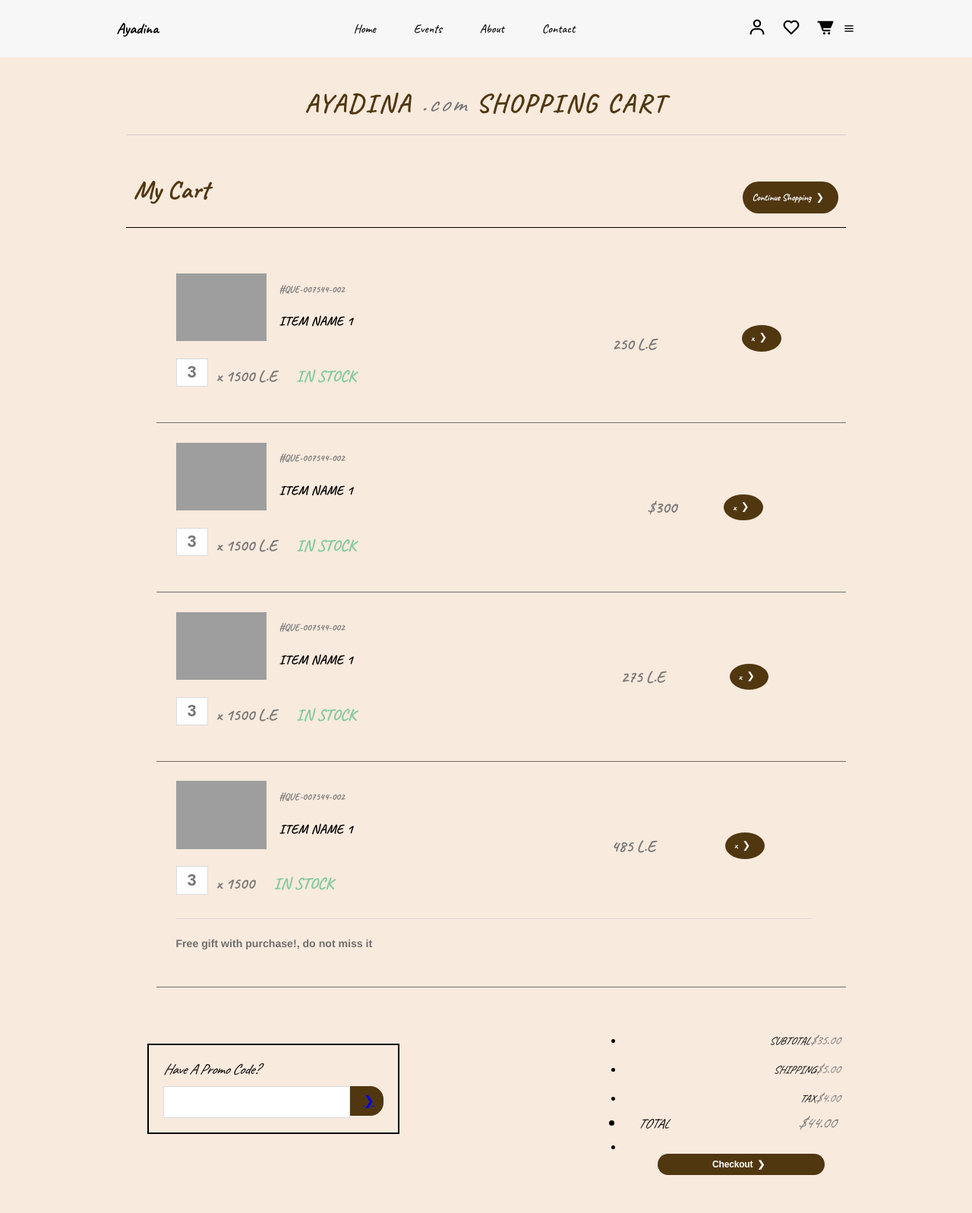
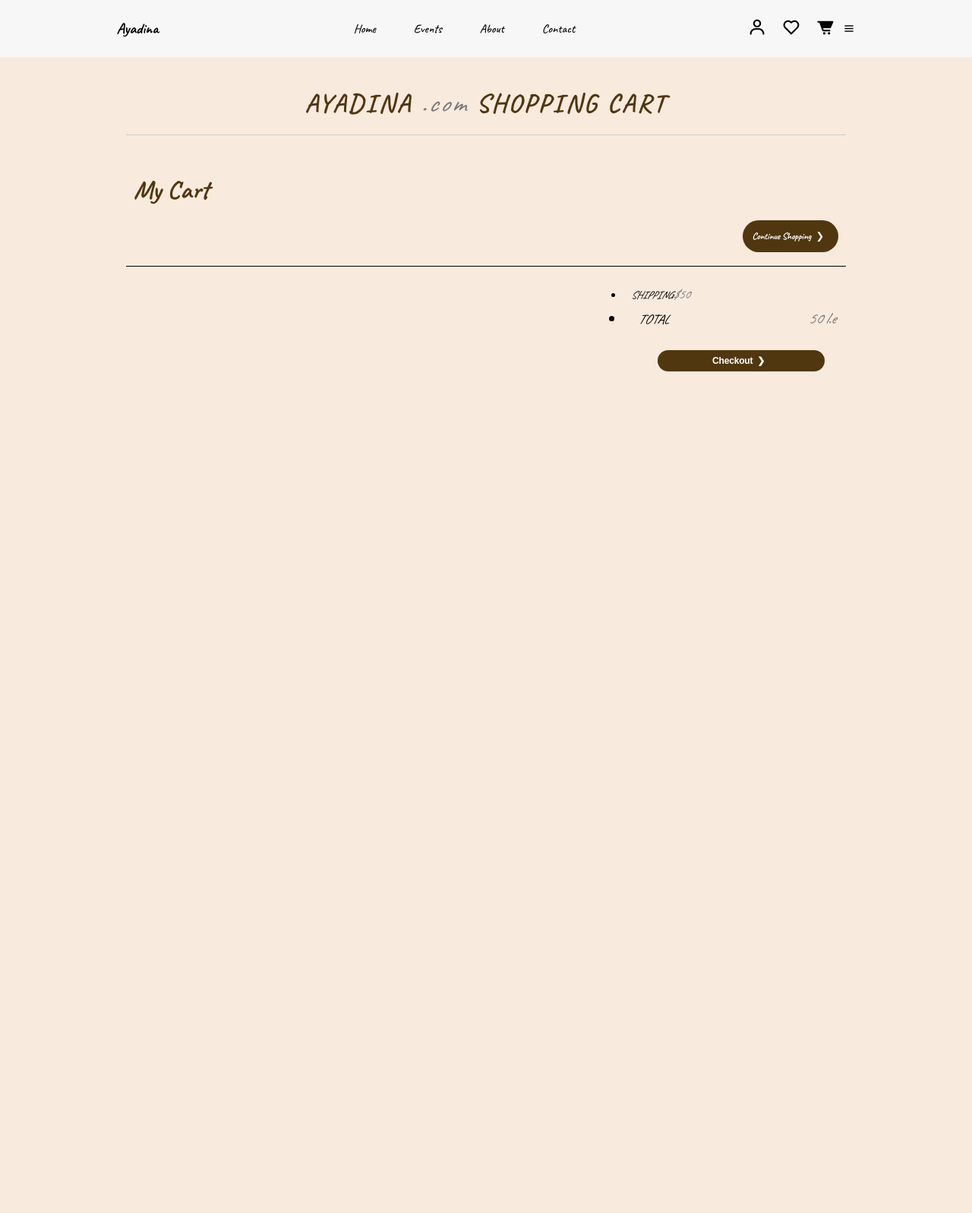
Before and after one commit to Salsapil/Ayadena, a Python web app: template templates/cart.html in a window 1280 px wide. Shown: the whole page at 76% size. After the commit the page ends 489 px from the top, so only its background shows below. Run offline with Jinja, Linux system fonts and the light colour scheme; the template is opened without the code that fills it: most values are stand-ins (such as "Sample title", 1, 10 or a date in 2020); some libraries are stand-ins or nearby versions; grey boxes are pictures that could not be loaded.

Commit message:
add to cart done with total price

```diff
--- a/templates/cart.html
+++ b/templates/cart.html
@@ -1,5 +1,6 @@
 <!DOCTYPE html>
 <html lang="en">
+
 <head>
   <meta charset="UTF-8">
   <meta name="viewport" content="width=device-width, initial-scale=1.0">
@@ -7,11 +8,14 @@
   <link rel="stylesheet" href="{{url_for('static', filename='cart.css')}}">
   <link rel="preconnect" href="https://fonts.googleapis.com">
   <link rel="preconnect" href="https://fonts.gstatic.com" crossorigin>
-    <link href="https://fonts.googleapis.com/css2?family=Caveat:wght@400..700&family=Pacifico&display=swap" rel="stylesheet">
-    <link href="https://fonts.googleapis.com/css2?family=PT+Serif:ital,wght@0,400;0,700;1,400;1,700&display=swap" rel="stylesheet">
+  <link href="https://fonts.googleapis.com/css2?family=Caveat:wght@400..700&family=Pacifico&display=swap"
+    rel="stylesheet">
+  <link href="https://fonts.googleapis.com/css2?family=PT+Serif:ital,wght@0,400;0,700;1,400;1,700&display=swap"
+    rel="stylesheet">
   <link rel="stylesheet" href="https://unpkg.com/boxicons@latest/css/boxicons.min.css">
   <script src="https://code.jquery.com/jquery-3.2.1.min.js"></script>
 </head>
+
 <body>
   <header>
     <a href="#" class="logo">Ayadina</a>
@@ -34,114 +38,86 @@
     <h1 class="projTitle">Ayadina <span>.com</span> Shopping Cart</h1>
     <div class="heading-cf">
       <h1>My Cart</h1>
-      <a href="#" class="continue" >Continue Shopping</a>
+      <div class="cart">
+        <ul class="cartWrap" id="list">
+        </ul>
       </div>
-    <div class="cart">
-      <ul class="cartWrap">
-        <li class="items">
+      <a href="#" class="continue">Continue Shopping</a>
+    </div>
+    <div class="subtotal">
+      <ul>
+        <li class="totalRow" style="text-align: left;"><span class="label">Shipping</span><span class="value">$50</span></li>
+        <li class="totalRowfinal"><span class="label">Total</span><span class="value" id="totalPrice"></span></li>
+        <li class="totalRow" style="list-style-type: none;"><a href="#" class="btn-continue">Checkout</a></li>
+      </ul>
+    </div>
+  </div>
+  <script>
+    $(document).ready(() => {
+      let orders = {{ order | tojson
+    }};
+    let totalPrice = 0;
+
+    function calculateTotalPrice() {
+      totalPrice = 0;
+      orders.forEach(product => {
+        totalPrice += parseFloat(product.price);
+      });
+      totalPrice += 50;
+      $("#totalPrice").text(`${totalPrice} L.E`);
+    }
+    console.log(orders);
+
+    orders.forEach(product => {
+      $("#list").append(
+        `
+                <li class="items" data-product-id="${product.product_id}">
                     <div class="infoWrap">
                         <div class="cartSection">
-          <img src="img/w9.webp" alt="" class="itemImg" />
-            <p class="itemNumber">#QUE-007544-002</p>
-            <h3>Item Name 1</h3>
-             <p> <input type="text"  class="qty" placeholder="3"/> x 1500 L.E</p>
-            <p class="stockStatus"> In Stock</p>
+                            <img src="${product.image}" alt="" class="itemImg" />
+                            <p class="itemNumber">#QUE-${product.product_id}</p>
+                            <h3>${product.name}</h3>
+                            <h4>${product.description}</h4>
                         </div>
                         <div class="prodTotal-cartSection">
-            <p id="p1">250 L.E</p>
+                            <p id="p1">${product.price} L.E</p>
                         </div>
                         <div class="cartSection removeWrap">
                             <a href="#" class="remove">x</a>
                         </div>
                     </div>
                 </li>
-        <li class="items">
+                `
+      );
+    });
+    calculateTotalPrice();
+    $(".remove").on('click', function (e) {
+      let product_id = $(this).closest('li').data('product-id');
+      console.log('Removing product with ID:', product_id);
 
-         <div class="infoWrap">
-          <div class="cartSection">
+      $.ajax({
+        headers: {
+          'Accept': 'application/json',
+          'Content-Type': 'application/json'
+        },
+        url: '/remove_from_cart',
+        type: 'DELETE',
+        contentType: 'application/json',
+        data: JSON.stringify({ product_id: product_id }),
+        success: function (response) {
+          console.log(response);
 
-          <img src="img/n16.jpg" alt="" class="itemImg" />
-            <p class="itemNumber">#QUE-007544-002</p>
-            <h3>Item Name 1</h3>
+          orders = orders.filter(product => product.product_id !== product_id);
+          console.log('Updated Orders:', orders);
 
-             <p> <input type="text"  class="qty" placeholder="3"/> x 1500 L.E</p>
-
-            <p class="stockStatus"> In Stock</p>
-          </div>
-
-
-          <div class="prodTotal cartSection">
-            <p>$300</p>
-          </div>
-                <div class="cartSection removeWrap">
-             <a href="#" class="remove">x</a>
-          </div>
-        </div>
-        </li>
-
-              <li class="items">
-               <div class="infoWrap">
-          <div class="cartSection">
-
-          <img src="img/n25.jpg" alt="" class="itemImg" />
-            <p class="itemNumber">#QUE-007544-002</p>
-            <h3>Item Name 1</h3>
-
-             <p> <input type="text"  class="qty" placeholder="3"/> x 1500 L.E</p>
-
-            <p class="stockStatus"> in Stock</p>
-          </div>
-
-
-          <div class="prodTotal cartSection">
-            <p>275 L.E</p>
-          </div>
-                      <div class="cartSection removeWrap">
-             <a href="#" class="remove">x</a>
-          </div>
-                </div>
-        </li>
-        <li class="items">
-         <div class="infoWrap">
-          <div class="cartSection info">
-
-          <img src="img/n7.jpg" alt="" class="itemImg" />
-            <p class="itemNumber">#QUE-007544-002</p>
-            <h3>Item Name 1</h3>
-
-            <p> <input type="text"  class="qty" placeholder="3"/> x 1500</p>
-
-            <p class="stockStatus"> In Stock</p>
-
-          </div>
-
-
-          <div class="prodTotal cartSection">
-            <p>485 L.E</p>
-          </div>
-
-              <div class="cartSection removeWrap">
-             <a href="#" class="remove">x</a>
-          </div>
-           </div>
-           <div class="special"><div class="specialContent"> <h5>Free gift with purchase!, do not miss it </h5></div>
-        </li>
-      </ul>
-    </div>
-    <div class="promoCode"><label for="promo" id="promo">Have A Promo Code?</label><input type="text" name="promo" placholder="Enter Code" />
-    <a href="#" class="btn"></a></div>
-
-    <div class="subtotal">
-      <ul>
-        <li class="totalRow"><span class="label">Subtotal</span><span class="value">$35.00</span></li>
-
-            <li class="totalRow"><span class="label">Shipping</span><span class="value">$5.00</span></li>
-
-              <li class="totalRow"><span class="label">Tax</span><span class="value">$4.00</span></li>
-              <li class="totalRowfinal"><span class="label">Total</span><span class="value">$44.00</span></li>
-        <li class="totalRow"><a href="#" class="btn-continue">Checkout</a></li>
-      </ul>
-    </div>
-  </div>
-  <script src="js/cart.js"></script>
+          $(`li[data-product-id=${product_id}]`).remove();
+          calculateTotalPrice();
+        },
+        error: function (error) {
+          console.error('Error removing product:', error);
+        }
+      });
+    });
+    });
+  </script>
 </body>
```
Also changed, not shown: resources/order.py (+74 -14 lines). Lines whose indentation alone changed are shown as unchanged.
